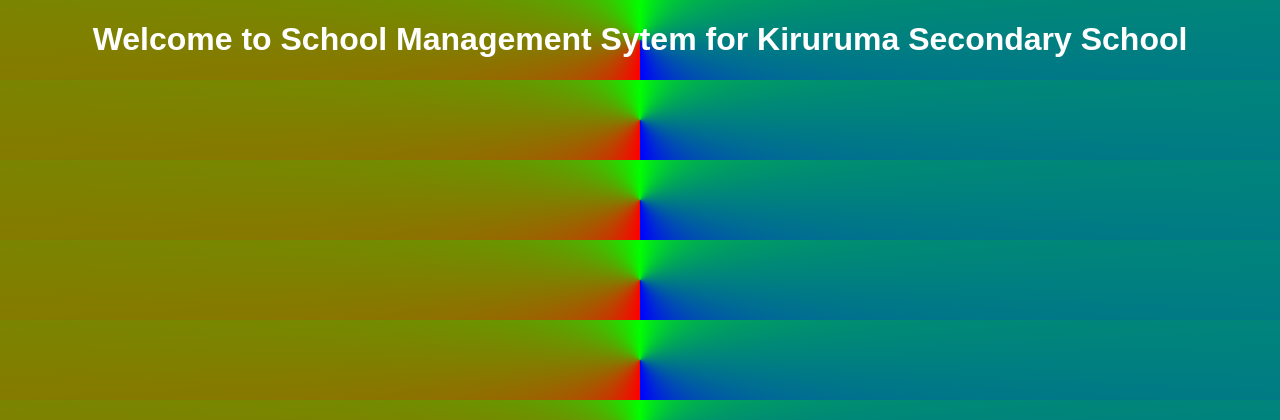
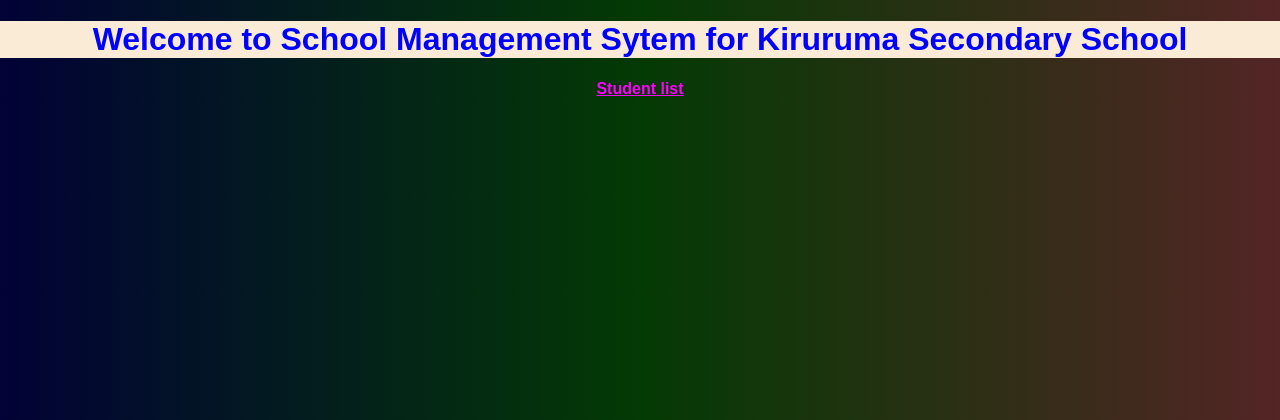
Before and after one commit to mavumbantiba/django-projects, a Django app: page / in a window 1280 px wide. Shown: the top 420 px of the page. Run offline with Django 5.2, Linux system fonts and the light colour scheme.

Commit message:
Updated html home page

```diff
--- a/templates/home.html
+++ b/templates/home.html
@@ -6,15 +6,32 @@
     <title>Document</title>
     <style>
         body{
-            background:conic-gradient(from 180deg at 50% 50%, #ff0000, #00ff00, #0000ff);
-            color: white;
+            background:linear-gradient(to left,#532525, #043a04, #020236);
             font-family: Arial, sans-serif;
             text-align: center;
+            margin: 0;
+            padding: 0;
+            top: 0;
 
+        }
+        div{
+            background-color: antiquewhite;
+            color: blue;
+            margin: 0;
+            padding: 0;
+            top: 0;
+        }
+        a{
+            font-weight: bolder;
+            font-size: 1em;
+            color: magenta;
         }
     </style>
 </head>
 <body>
-    <h1>Welcome to School Management Sytem for Kiruruma Secondary School</h1>
+   <div>
+     <h1>Welcome to School Management Sytem for Kiruruma Secondary School</h1>
+   </div>
+    <a href="students">Student list</a>
 </body>
 </html>
```
Also changed, not shown: kirurumasecondaryschool/settings.py (+4 -6 lines), db.sqlite3.
